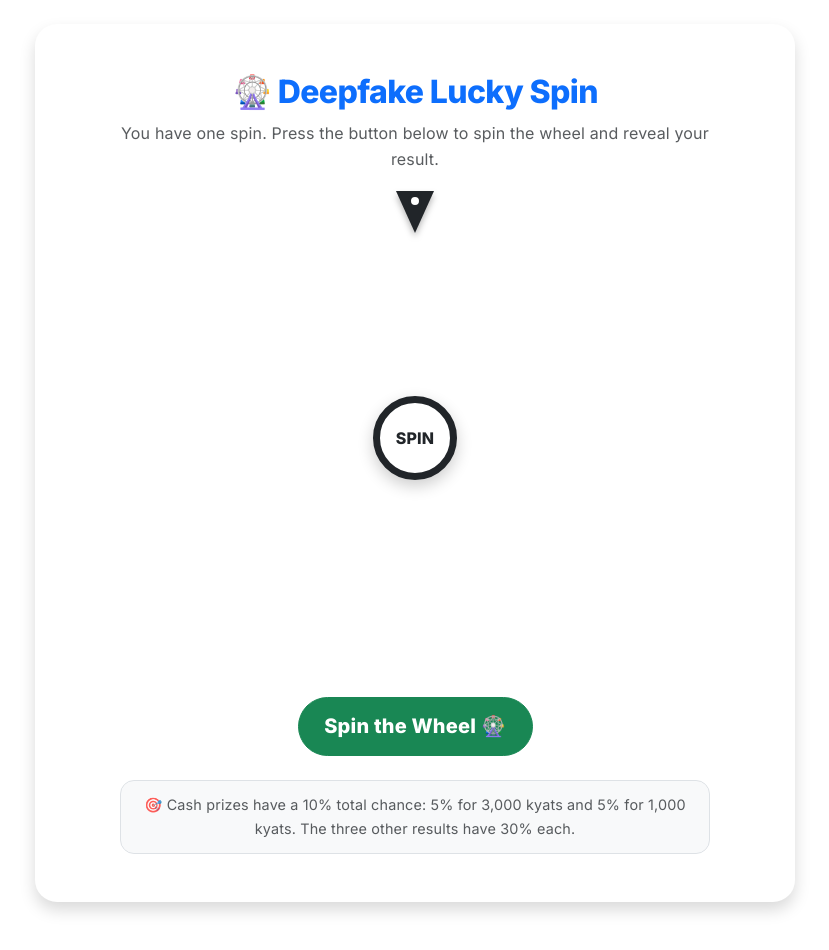
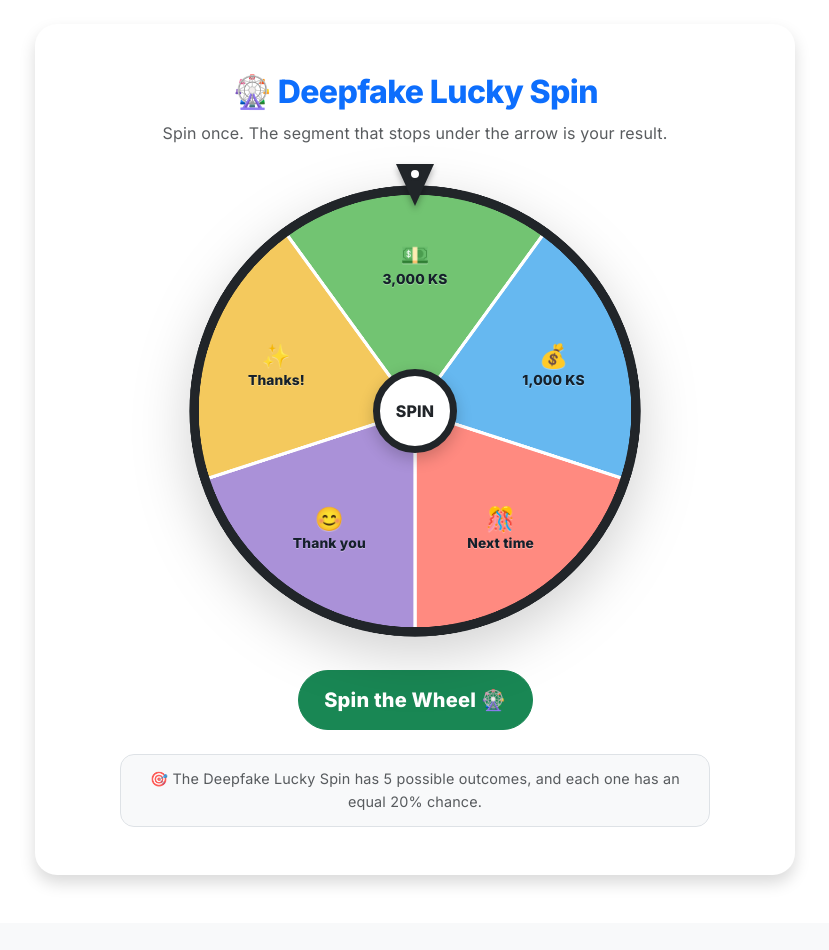
Before and after one commit to LEvan1310/deepfake-survey-app, a Flask app: page /reward in a window 1280 px wide. Shown: the part 52-1002 px from the top of the page, without its empty margins (225-1054 px from the left). After the commit the page ends 936 px from the top, so only its background shows below. Run offline with Flask 3, Linux system fonts and the light colour scheme; the visitor is signed in with stand-in values (Sample User, id 1); some libraries are stand-ins or nearby versions.

Commit message:
Update reward.html

```diff
--- a/templates/reward.html
+++ b/templates/reward.html
@@ -15,6 +15,7 @@
     position: absolute; inset: 0; border-radius: 50%;
     filter: drop-shadow(0 18px 28px rgba(0,0,0,.18));
     transition: transform 5.5s cubic-bezier(.12,.72,.08,1);
+    will-change: transform;
     will-change: transform;
   }
   #wheelCanvas { width: 100%; height: 100%; display: block; border-radius: 50%; }
@@ -69,8 +70,8 @@
   </h2>
 
   <p class="reward-subtitle">
-    <span data-lang-block="en">You have one spin. Press the button below to spin the wheel and reveal your result.</span>
-    <span data-lang-block="my" style="display:none">သင့်အတွက် တစ်ကြိမ်သာ လှည့်ခွင့်ရှိပါသည်။ အောက်ပါခလုတ်ကိုနှိပ်ပြီး Wheel ကိုလှည့်ကာ သင့်ရလဒ်ကို ကြည့်ပါ။</span>
+    <span data-lang-block="en">Spin once. The segment that stops under the arrow is your result.</span>
+    <span data-lang-block="my" style="display:none">တစ်ကြိမ်သာ လှည့်နိုင်ပါသည်။ မြှားအောက်တွင် ရပ်သည့် အပိုင်းသည် သင့်ရလဒ်ဖြစ်ပါသည်။</span>
   </p>
 
   <div class="wheel-stage">
@@ -115,24 +116,14 @@
   {% endif %}
 
   <div class="chance-note mt-4 mx-auto">
-    <span data-lang-block="en">🎯 Cash prizes have a 10% total chance: 5% for 3,000 kyats and 5% for 1,000 kyats. The three other results have 30% each.</span>
-    <span data-lang-block="my" style="display:none">🎯 ငွေသားဆုရနိုင်ခြေ စုစုပေါင်း 10% ဖြစ်ပါသည် — 3,000 ကျပ်အတွက် 5% နှင့် 1,000 ကျပ်အတွက် 5% ဖြစ်ပြီး အခြားရလဒ် ၃ မျိုးမှာ တစ်မျိုးလျှင် 30% ဖြစ်ပါသည်။</span>
+    <span data-lang-block="en">🎯 The Deepfake Lucky Spin has 5 possible outcomes, and each one has an equal 20% chance.</span>
+    <span data-lang-block="my" style="display:none">🎯 Deepfake Lucky Spin တွင် ရလဒ် ၅ မျိုးရှိပြီး ရလဒ်တစ်မျိုးစီ ရနိုင်ခြေ 20% တူညီပါသည်။</span>
   </div>
 </div>
 
 <script>
 document.addEventListener('DOMContentLoaded', () => {
   const rewards = {{ rewards|tojson }};
-
-  const spinForm = document.getElementById('spinForm');
-  const spinButton = document.getElementById('spinButton');
-  if (spinForm && spinButton) {
-    spinForm.addEventListener('submit', () => {
-      spinButton.disabled = true;
-      spinButton.innerHTML = '<span data-lang-block="en">Spinning… 🎡</span><span data-lang-block="my" style="display:none">လှည့်နေပါသည်… 🎡</span>';
-      // The form is intentionally allowed to submit normally.
-    });
-  }
   const wheelShell = document.getElementById('wheelShell');
   const canvas = document.getElementById('wheelCanvas');
   const labelsHost = document.getElementById('wheelLabels');
@@ -140,33 +131,27 @@ document.addEventListener('DOMContentLoaded', () => {
 
   const colors = ['#72C472', '#66B8F0', '#FF8A80', '#AA91D8', '#F4C95D'];
   const segmentCount = rewards.length;
-  // The visual wheel uses the same probabilities as the backend:
-  // 5%, 5%, 30%, 30%, 30%.
-  const probabilities = rewards.map(item => Number(item.probability || 0));
-  const totalProbability = probabilities.reduce((a, b) => a + b, 0);
-  const segmentAngles = probabilities.map(p => (p / totalProbability) * Math.PI * 2);
+  const segmentDeg = 360 / segmentCount;
+  const segmentRad = (Math.PI * 2) / segmentCount;
   const cx = canvas.width / 2;
   const cy = canvas.height / 2;
   const radius = canvas.width * 0.47;
   const startAngle = -Math.PI / 2 - segmentRad / 2;
 
-  // Use the currently selected site language for the wheel labels too.
-  // The full exact English/Burmese message is shown after the spin.
-  const currentLang = localStorage.getItem('lang') || 'en';
-
   function shortLabel(item) {
-    return currentLang === 'my'
-      ? (item.wheel_my || item.label_my || item.key)
-      : (item.wheel_en || item.label_en || item.key);
+    if (item.key === '3000 KS') return '3,000 KS';
+    if (item.key === '1000 KS') return '1,000 KS';
+    if (item.key === 'No Cash Prize - Next Time') return 'Next time';
+    if (item.key === 'No Cash Prize - Thank You') return 'Thank you';
+    if (item.key === 'No Prize - Thanks for Spinning') return 'Thanks!';
+    return item.label_en || item.key;
   }
 
   function drawWheel() {
     ctx.clearRect(0, 0, canvas.width, canvas.height);
-    let cumulative = 0;
     for (let i = 0; i < segmentCount; i++) {
-      const a0 = startAngle + cumulative;
-      const a1 = a0 + segmentAngles[i];
-      cumulative += segmentAngles[i];
+      const a0 = startAngle + i * segmentRad;
+      const a1 = a0 + segmentRad;
       ctx.beginPath();
       ctx.moveTo(cx, cy);
       ctx.arc(cx, cy, radius, a0, a1);
```
